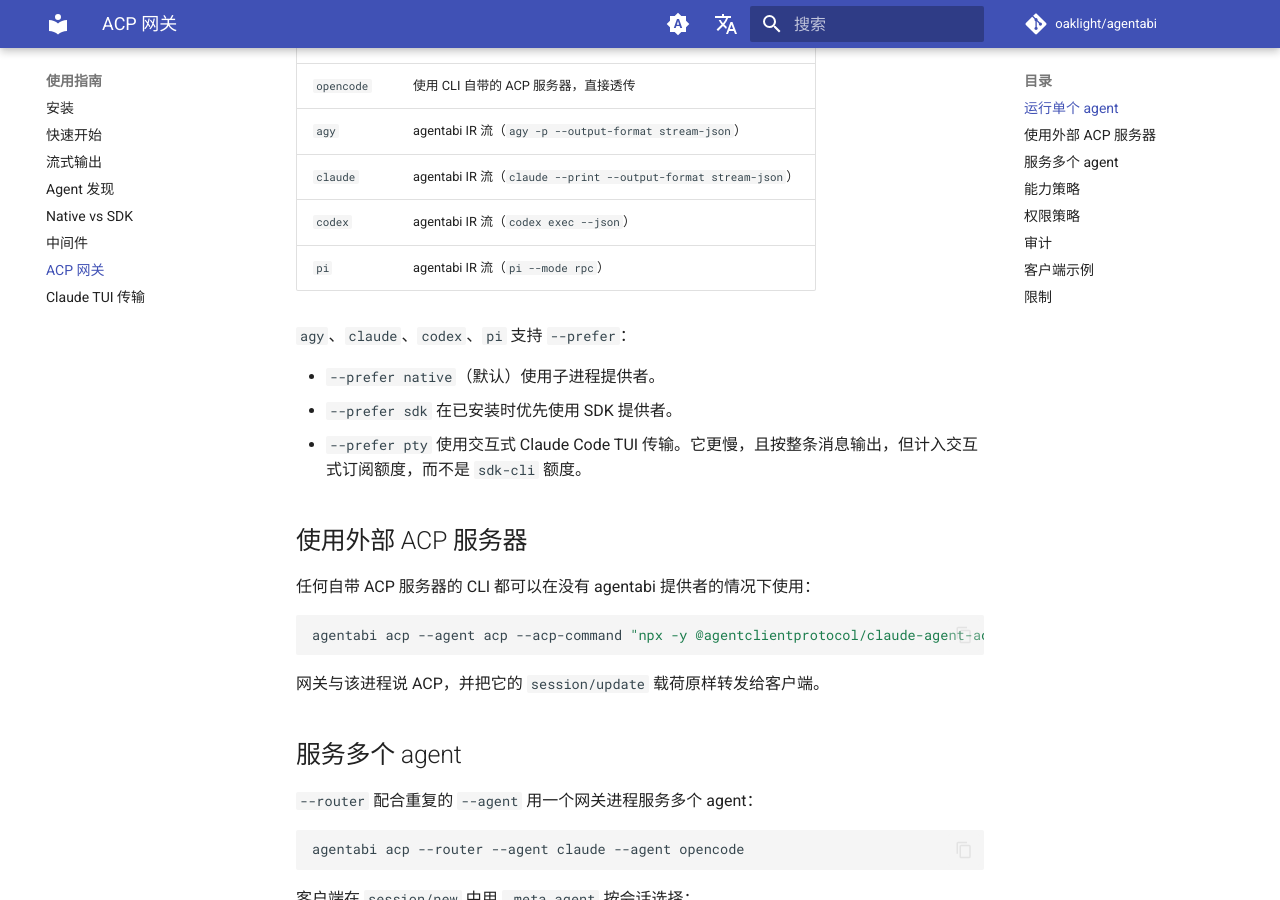
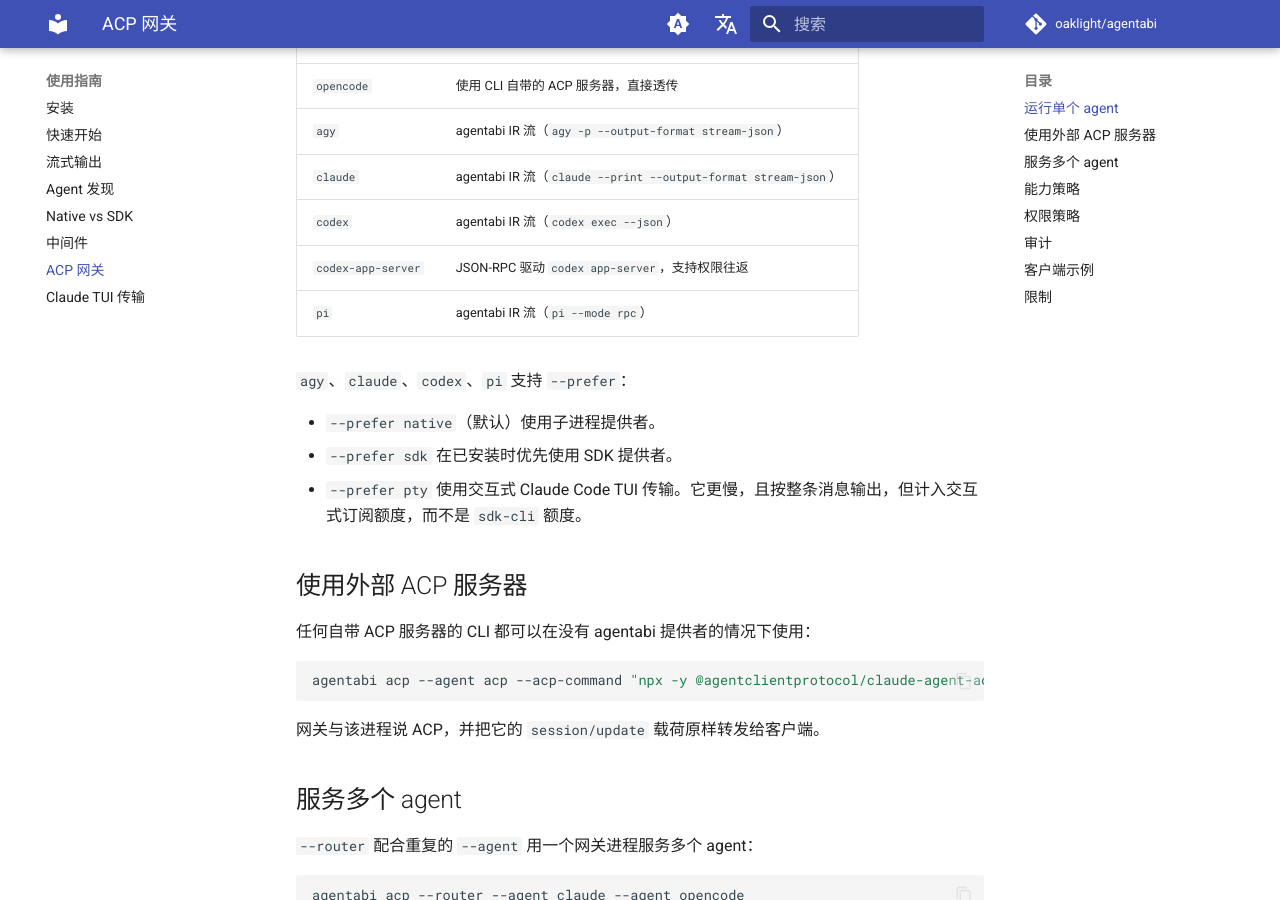
Before and after one commit to Oaklight/agentabi, an MkDocs documentation site: the page built from docs/usage/acp.md, in a window 1280 px wide and 900 px high, scrolled down 434 px. Built offline with MkDocs 1.6.1 and Material for MkDocs 9.7.7, drawn with Linux system fonts in a browser that asks for light colours; comment, search, counter and statistics services are not loaded.

Commit message:
docs: list the codex app-server backend

```diff
--- a/docs/usage/acp.md
+++ b/docs/usage/acp.md
@@ -14,6 +14,7 @@
 | `agy` | agentabi IR 流（`agy -p --output-format stream-json`） |
 | `claude` | agentabi IR 流（`claude --print --output-format stream-json`） |
 | `codex` | agentabi IR 流（`codex exec --json`） |
+| `codex-app-server` | JSON-RPC 驱动 `codex app-server`，支持权限往返 |
 | `pi` | agentabi IR 流（`pi --mode rpc`） |
 
 `agy`、`claude`、`codex`、`pi` 支持 `--prefer`：
```
